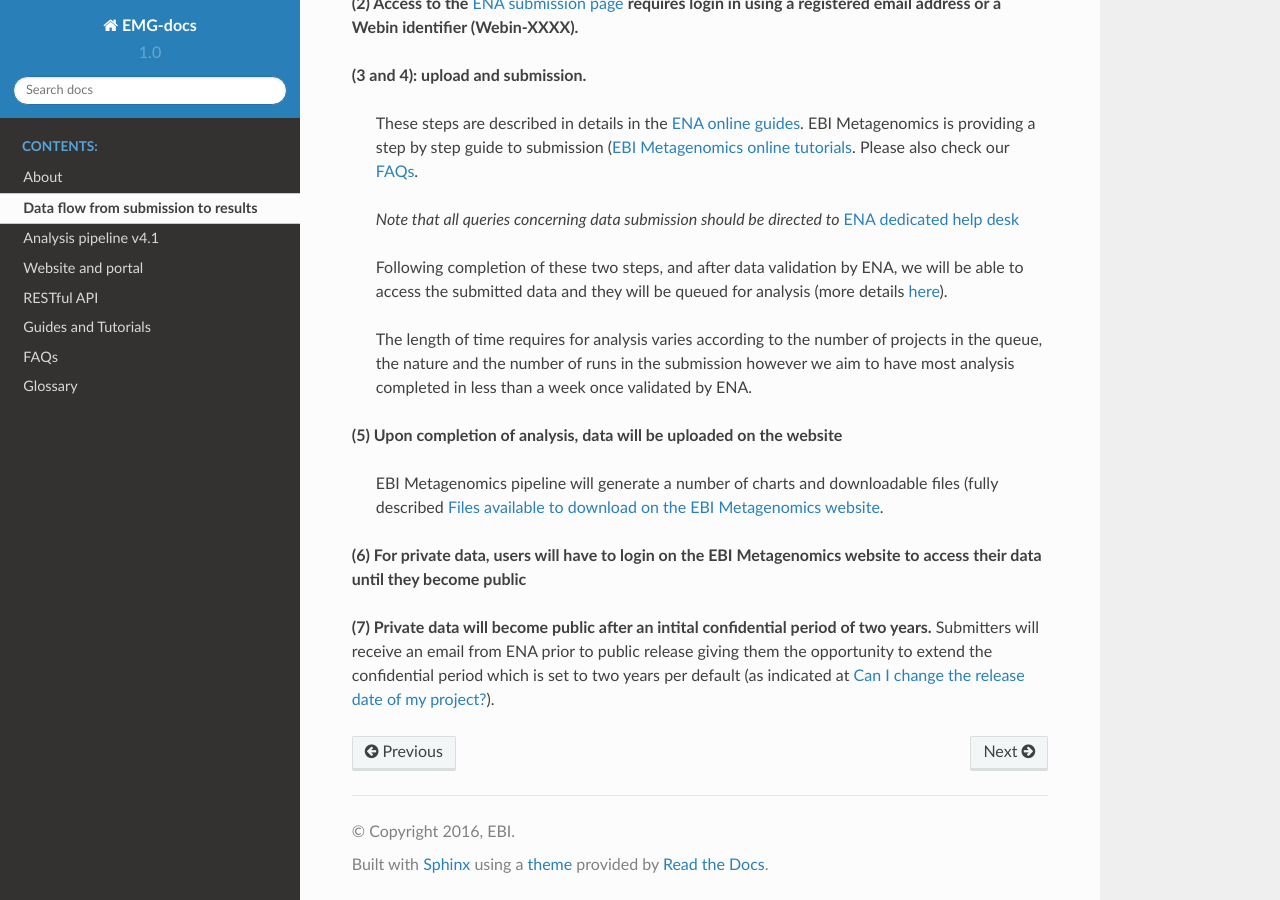
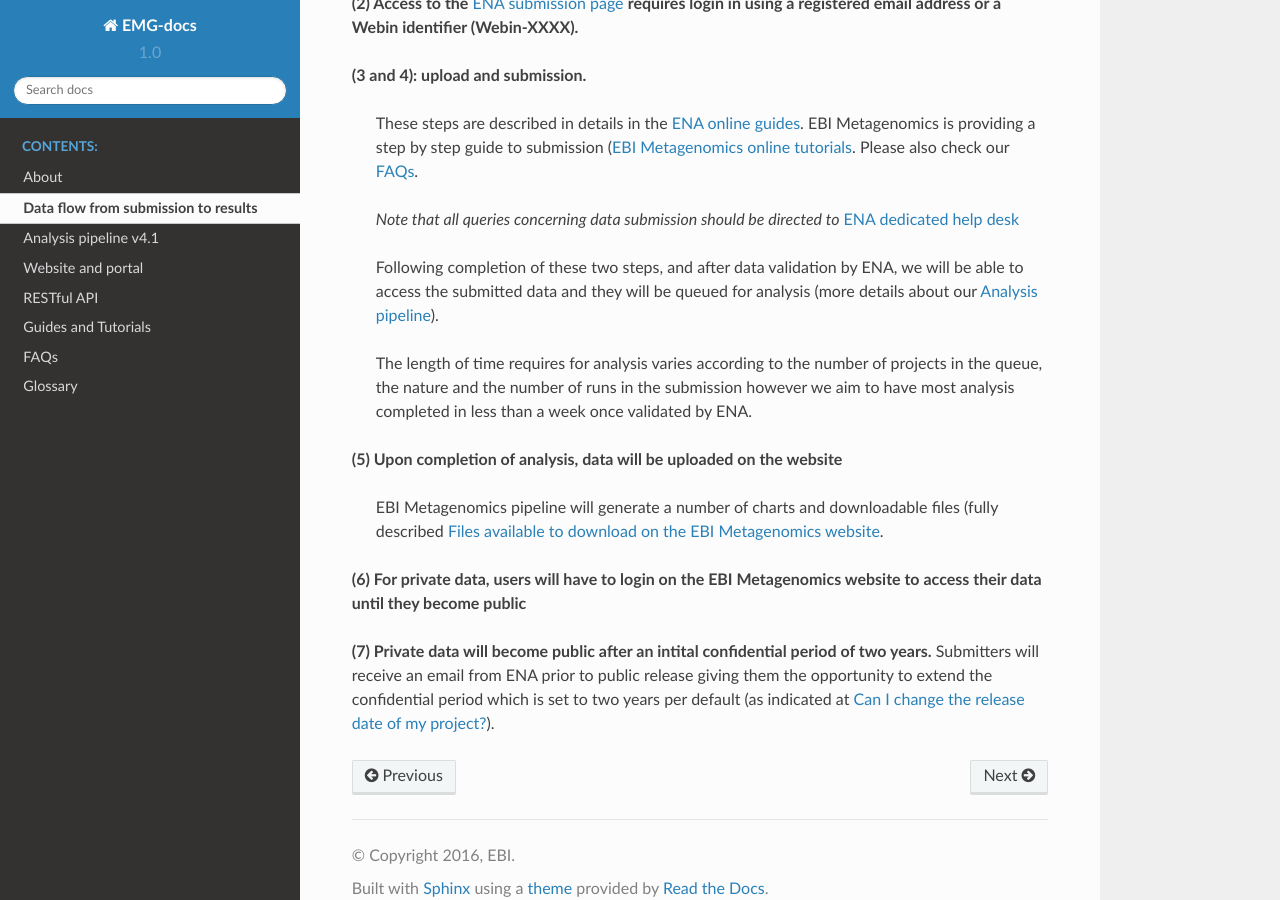
Before and after one commit to EBI-Metagenomics/EMG-docs, a Sphinx documentation site: the page built from docs/dataflow.rst, in a window 1280 px wide and 900 px high, scrolled down 1684 px. Built offline with Sphinx 7.4.7 and the Read the Docs theme 2.0.0, drawn with Linux system fonts in a browser that asks for light colours.

Commit message:
Updated some page references.

```diff
--- a/docs/about.rst
+++ b/docs/about.rst
@@ -39,6 +39,6 @@
 -------
 If you would like to get in touch, please contact us using the `helpdesk <metagenomics-help@ebi.ac.uk>`_. We will respond as quickly as possible, but please bear in mind that we do not have a member of staff dedicated to running the helpesk service.
 
-   **Please, check our** `FAQ <https://github.com/EBI-Metagenomics/EMG-docs/blob/master/docs/faqs.rst>`_ **prior to contacting us.**
+   **Please, check our** :ref:`FAQ <faq>` **prior to contacting us.**
 
 If you would like to keep up to date with developments with the EBI Metagenomics, please follow us on Twitter (`@EBImetagenomics <https://twitter.com/ebimetagenomics>`_).
--- a/docs/dataflow.rst
+++ b/docs/dataflow.rst
@@ -16,11 +16,11 @@
 
 **(3 and 4): upload and submission.**
 
-   These steps are described in details in the :ref:`ENA online guides`. EBI Metagenomics is providing a step by step guide to submission (:ref:`EBI Metagenomics online tutorials`. Please also check our `FAQs <https://github.com/EBI-Metagenomics/EMG-docs/blob/master/docs/faqs.rst>`_.
+   These steps are described in details in the :ref:`ENA online guides`. EBI Metagenomics is providing a step by step guide to submission (:ref:`EBI Metagenomics online tutorials`. Please also check our :ref:`FAQs <faq>`.
 
    *Note that all queries concerning data submission should be directed to* `ENA dedicated help desk <mailto:datasubs@ebi.ac.uk>`_
 
-   Following completion of these two steps, and after data validation by ENA, we will be able to access the submitted data and they will be queued for analysis (more details `here <https://github.com/EBI-Metagenomics/EMG-docs/blob/master/docs/analysis.rst>`_).
+   Following completion of these two steps, and after data validation by ENA, we will be able to access the submitted data and they will be queued for analysis (more details about our :ref:`Analysis pipeline <analysis>`).
 
    The length of time requires for analysis varies according to the number of projects in the queue, the nature and the number of runs in the submission however we aim to have most analysis completed in less than a week once validated by ENA.
 
--- a/docs/portal.rst
+++ b/docs/portal.rst
@@ -155,7 +155,7 @@
 **To start the comparison for your selection, simply click on ‘Compare’.**
 The page will now display the study and selected runs on top of 5 new comparison tabs:
 
-- The first one is a barcharts representation with 3 dynamic graphs, corresponding to the 3 GO terms categories (see `Analysis pipeline <https://github.com/EBI-Metagenomics/EMG-docs/blob/master/docs/analysis.rst>`__). On each, the GO terms and their relative abundance in each selected run is displayed. Hovering the mouse pointer above a bar will display the relative abundance values for this term in the corresponding run. You can export these barcharts representation in PNF, PDF or SVG format using the tool on the top right hand side.
+- The first one is a barcharts representation with 3 dynamic graphs, corresponding to the 3 GO terms categories (see :ref:`Analysis pipeline <analysis>`). On each, the GO terms and their relative abundance in each selected run is displayed. Hovering the mouse pointer above a bar will display the relative abundance values for this term in the corresponding run. You can export these barcharts representation in PNF, PDF or SVG format using the tool on the top right hand side.
 - The second tab contains stacked column representations with the same dynamic properties than in the barcharts with the addition of the possibility to hide one or more terms of choice by selecting them from the list displayed below each category graph.
 - The third tab presents heatmaps allowing to quickly identified patterns between the selected runs based on the relative abundance of the GO terms. There is currently no export function for this page although the images, being static, can be directly copied.
 - The fourth tab contains dynamic Principal Component Analysis graphs which represent the amount of variance between runs, based on the relative abundance of the GO terms, between the runs for each GO category. Selecting a rectangular region with the mouse pointer will zoom in, which help to separate clustered run markers. The export function allows to download all or the enlarged region.
```
